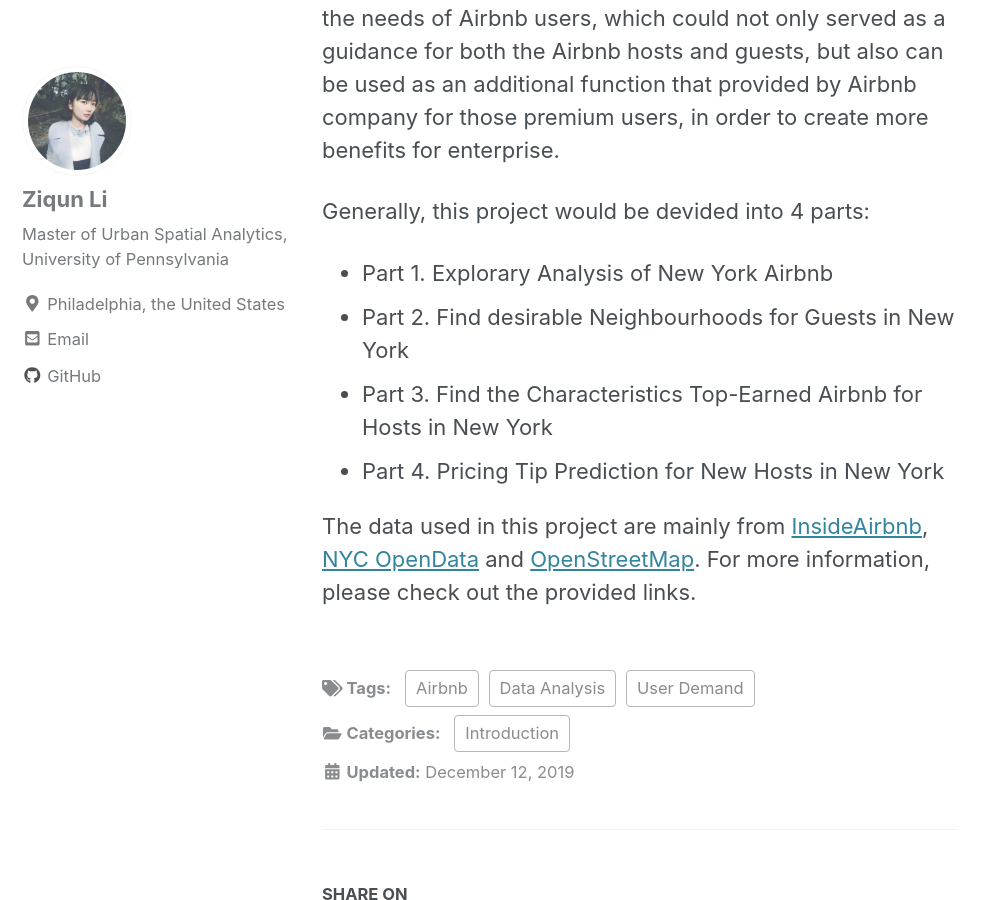
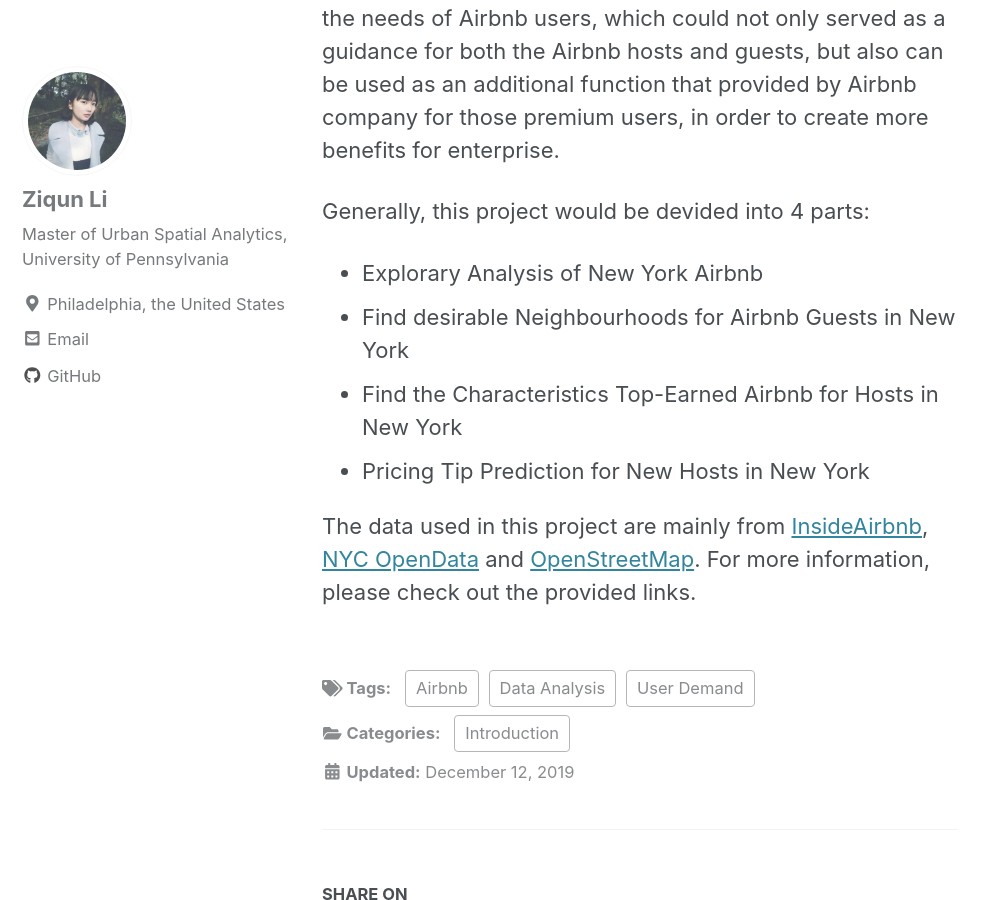
Before and after one commit to liziqun/MUSA620_Final_Project, a Jekyll site: the page built from _posts/2019-12-12-1.Background.md, in a window 1280 px wide and 900 px high, scrolled down 1230 px. Shown: the whole window, without its empty margins (0-994 px from the left). Built offline with Jekyll 4.4.1, drawn with Linux system fonts in a browser that asks for light colours; cached includes are drawn as plain includes; nearby versions of some CDN libraries; a script that is not in the unit is left out.

Commit message:
Update 2019-12-12-1.Background.md

```diff
--- a/_posts/2019-12-12-1.Background.md
+++ b/_posts/2019-12-12-1.Background.md
@@ -18,10 +18,10 @@ Although Airbnb has brought many convenience for people, it is still necessary f
 This project aims to set up a series of mechanism to satisfy the needs of Airbnb users, which could not only served as a guidance for both the Airbnb hosts and guests, but also can be used as an additional function that provided by Airbnb company for those premium users, in order to create more benefits for enterprise.
 
 Generally, this project would be devided into 4 parts:
-- Part 1. Explorary Analysis of New York Airbnb
-- Part 2. Find desirable Neighbourhoods for Guests in New York
-- Part 3. Find the Characteristics Top-Earned Airbnb for Hosts in New York
-- Part 4. Pricing Tip Prediction for New Hosts in New York
+-  Explorary Analysis of New York Airbnb
+-  Find desirable Neighbourhoods for Airbnb Guests in New York
+-  Find the Characteristics Top-Earned Airbnb for Hosts in New York
+-  Pricing Tip Prediction for New Hosts in New York
 
 The data used in this project are mainly from [InsideAirbnb][InsideAirbnb], [NYC OpenData][NYC OpenData] and [OpenStreetMap][OpenStreetMap]. For more information, please check out the provided links.
 
```
